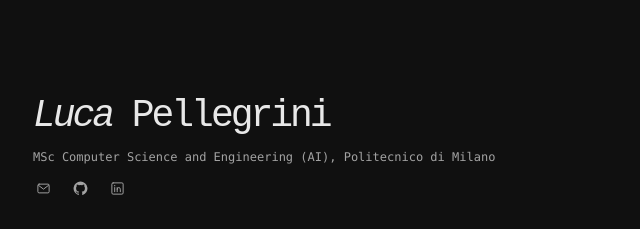
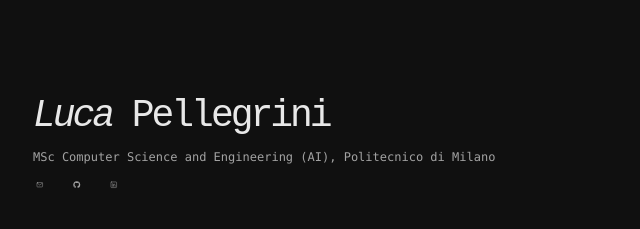
Before and after one commit to LucaPelle01/LucaPelle01.github.io, a plain HTML site: page index.html in a window 1280 px wide. Shown: the top 229 px of the page, 207-847 px from the left. Drawn offline with Linux system fonts and the light colour scheme; animation ran at ten frames a second.

Commit message:
Update social media links with new SVG icons

```diff
--- a/index.html
+++ b/index.html
@@ -18,9 +18,9 @@
       <h1><em>Luca</em> Pellegrini</h1>
       <p id="affiliation">[Affiliazione attuale]</p>
       <nav aria-label="Contatti">
-        <a id="email" aria-label="Email" title="Email"><svg viewBox="0 0 24 24"><rect x="3" y="5" width="18" height="14" rx="2"/><path d="m4 7 8 6 8-6"/></svg></a>
-        <a id="github" aria-label="GitHub" title="GitHub"><svg viewBox="0 0 24 24"><path fill="currentColor" stroke="none" d="M12 .9a11.1 11.1 0 0 0-3.51 21.63c.55.1.76-.24.76-.54v-2.08c-3.09.67-3.74-1.31-3.74-1.31-.5-1.28-1.23-1.62-1.23-1.62-1.01-.69.08-.67.08-.67 1.12.08 1.7 1.14 1.7 1.14.99 1.7 2.6 1.21 3.23.93.1-.72.39-1.21.71-1.48-2.47-.28-5.06-1.24-5.06-5.49 0-1.21.43-2.2 1.14-2.98-.11-.28-.49-1.41.11-2.94 0 0 .93-.30 3.05 1.14a10.56 10.56 0 0 1 5.55 0c2.12-1.44 3.05-1.14 3.05-1.14.6 1.53.22 2.66.11 2.94.71.78 1.14 1.77 1.14 2.98 0 4.26-2.60 5.2-5.08 5.48.4.35.75 1.02.75 2.06v3.04c0 .30.20.65.77.54A11.1 11.1 0 0 0 12 .9Z"/></svg></a>
-        <a id="linkedin" aria-label="LinkedIn" title="LinkedIn"><svg viewBox="0 0 24 24"><rect x="3" y="3" width="18" height="18" rx="2"/><path d="M7.5 10.5v6.6m4-6.6v6.6m0-3.8c0-3.7 5-3.9 5 0v3.8"/><circle cx="7.5" cy="7.4" r="1" fill="currentColor" stroke="none"/></svg></a>
+        <a id="email" aria-label="Email" title="Email"><svg viewBox="0 0 48 48"><rect x="3" y="5" width="18" height="14" rx="2"/><path d="m4 7 8 6 8-6"/></svg></a>
+        <a id="github" aria-label="GitHub" title="GitHub"><svg viewBox="0 0 48 48"><path fill="currentColor" stroke="none" d="M12 .9a11.1 11.1 0 0 0-3.51 21.63c.55.1.76-.24.76-.54v-2.08c-3.09.67-3.74-1.31-3.74-1.31-.5-1.28-1.23-1.62-1.23-1.62-1.01-.69.08-.67.08-.67 1.12.08 1.7 1.14 1.7 1.14.99 1.7 2.6 1.21 3.23.93.1-.72.39-1.21.71-1.48-2.47-.28-5.06-1.24-5.06-5.49 0-1.21.43-2.2 1.14-2.98-.11-.28-.49-1.41.11-2.94 0 0 .93-.30 3.05 1.14a10.56 10.56 0 0 1 5.55 0c2.12-1.44 3.05-1.14 3.05-1.14.6 1.53.22 2.66.11 2.94.71.78 1.14 1.77 1.14 2.98 0 4.26-2.60 5.2-5.08 5.48.4.35.75 1.02.75 2.06v3.04c0 .30.20.65.77.54A11.1 11.1 0 0 0 12 .9Z"/></svg></a>
+        <a id="linkedin" aria-label="LinkedIn" title="LinkedIn"><svg viewBox="0 0 48 48"><rect x="3" y="3" width="18" height="18" rx="2"/><path d="M7.5 10.5v6.6m4-6.6v6.6m0-3.8c0-3.7 5-3.9 5 0v3.8"/><circle cx="7.5" cy="7.4" r="1" fill="currentColor" stroke="none"/></svg></a>
       </nav>
       <button id="theme" type="button" aria-label="Attiva il tema chiaro" title="Attiva il tema chiaro">
         <svg class="sun" viewBox="0 0 24 24"><circle cx="12" cy="12" r="3.5"/><path d="M12 2.5v2m0 15v2m9.5-9.5h-2m-15 0h-2m16.2-6.7-1.4 1.4M6.7 17.3l-1.4 1.4m13.4 0-1.4-1.4M6.7 6.7 5.3 5.3"/></svg>
```
